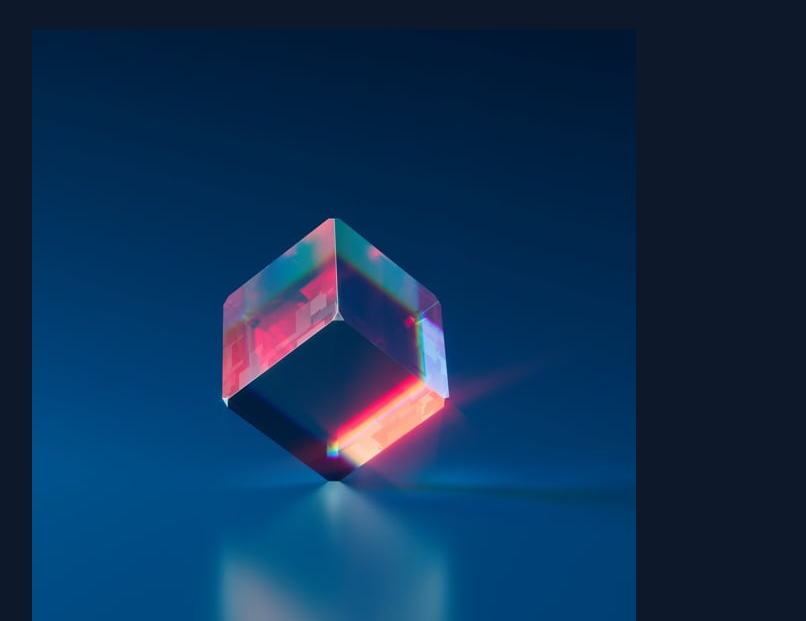
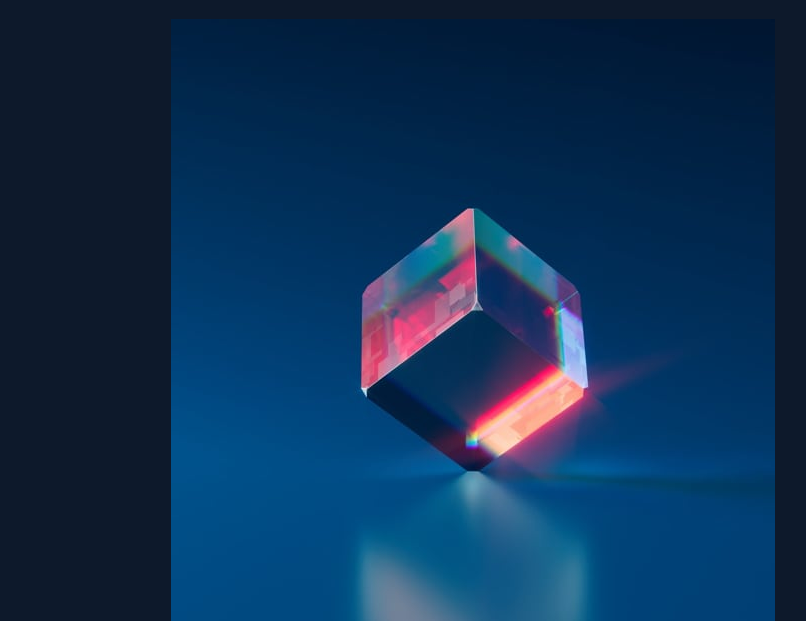
Before and after one commit to juancaorg/nft-preview-card, a plain HTML site: page index.html in a window 1280 px wide. Shown: the top 621 px of the page, without its empty margins (306-1112 px from the left). Drawn offline with Linux system fonts and the light colour scheme.

Commit message:
feat(styles): nft-preview-card styling

```diff
--- a/styles.css
+++ b/styles.css
@@ -31,6 +31,13 @@ body {
 	place-content: center;
 }
 
+.nft-preview-card {
+	max-width: 326px;
+	place-self: center;
+	background-color: var(--very-dark-blue-card-bg);
+	border-radius: 0.625rem;
+}
+
 .attribution {
 	font-size: 11px;
 	text-align: center;
```
